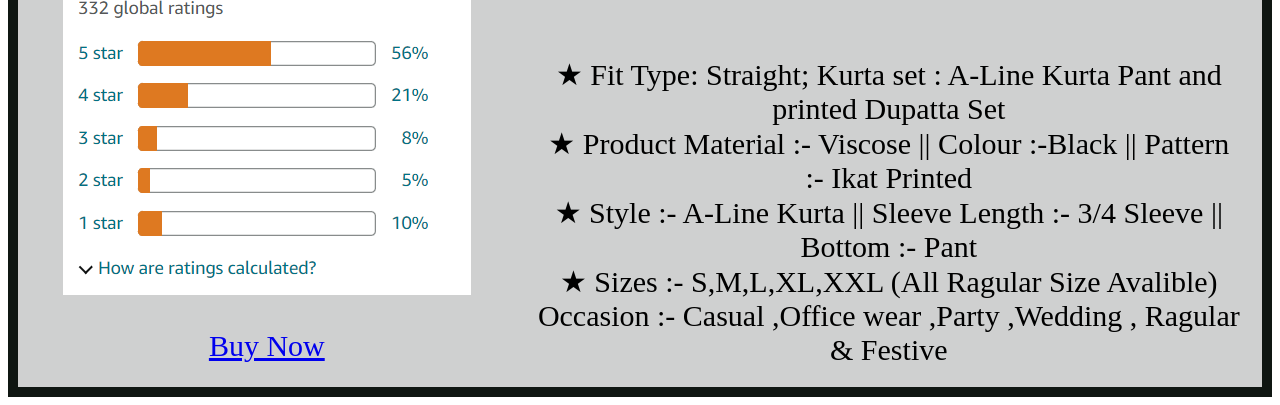
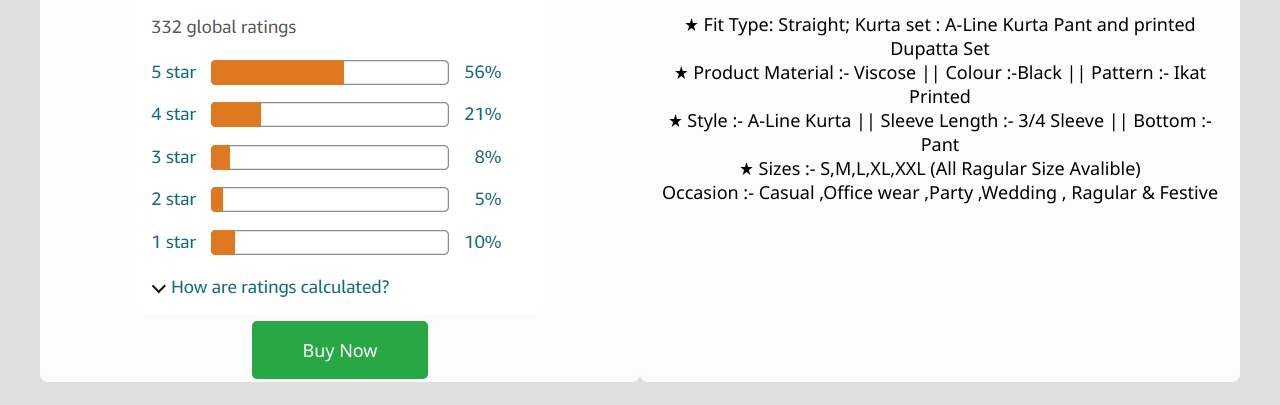
Before and after one commit to mega-robot/shopping-website, a plain HTML site: page f1.html in a window 1280 px wide. Shown: the part 482-887 px from the top of the page. Drawn offline with Linux system fonts and the light colour scheme.

Commit message:
Add files via upload

```diff
--- a/f1.html
+++ b/f1.html
@@ -1,18 +1,7 @@
 <html>
-<style>
-.grid-container {
-    display: grid;
-    grid-template-columns: 40% 60%;
-    background-color: #0f1612;
-    padding: 10px;
-  }
-    .grid-item {
-    background-color: rgba(255, 255, 255, 0.8);
-    padding: 20px;
-    font-size: 30px;
-    text-align: center;
-    }
-</style>
+<head>
+  <link href="product.css" rel="stylesheet"></link>
+</head>
     <div class="grid-container">
         <div class="grid-item"><img src = "f1.jpg" height="300px"><br></div>
           <div class ="grid-item">
```
Also changed, not shown: f10.html (+3 -14 lines), f11.html (+3 -14 lines), f12.html (+3 -14 lines), f2.html (+3 -14 lines), f3.html (+3 -14 lines), f4.html (+3 -14 lines), f5.html (+3 -14 lines), f6.html (+3 -14 lines), f7.html (+3 -14 lines), f8.html (+3 -14 lines), f9.html (+3 -14 lines).
